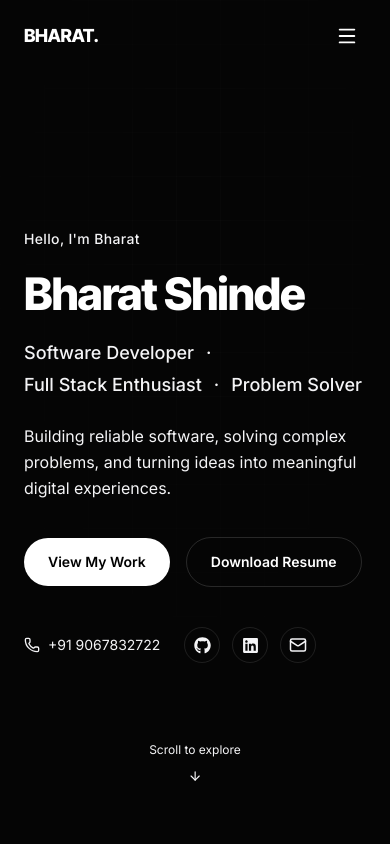
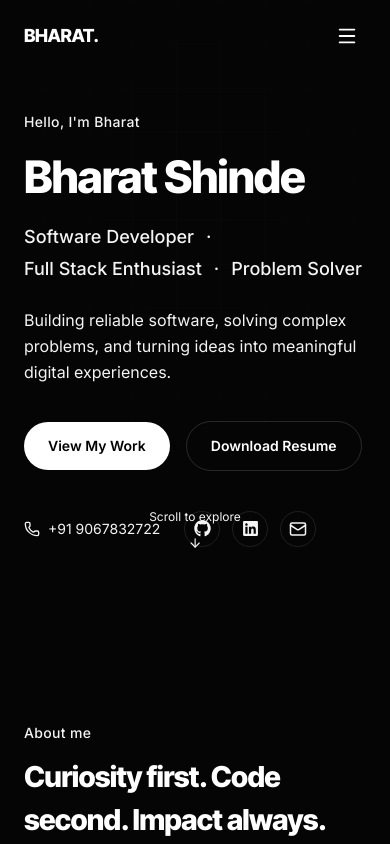
Before and after one commit to Shinde-Bharat/bharat-portfolio-updated, a React (Vite) app: page / in a window 390 px wide. Shown: the top 844 px of the page. Built offline with nearby package versions, Linux system fonts and the light colour scheme.

Commit message:
Fix mobile hero spacing

```diff
--- a/src/components/Hero.jsx
+++ b/src/components/Hero.jsx
@@ -27,7 +27,7 @@ export default function Hero() {
   return (
     <section
       id="home"
-      className="relative min-h-screen flex items-center pt-28 pb-16 md:pt-24 overflow-hidden"
+      className="relative min-h-0 flex items-center pt-28 pb-16 md:min-h-screen md:pt-24 overflow-hidden"
     >
       {/* background */}
       <div className="absolute inset-0 noise-grid opacity-40 [mask-image:radial-gradient(ellipse_60%_60%_at_50%_30%,black,transparent)]" />
```
